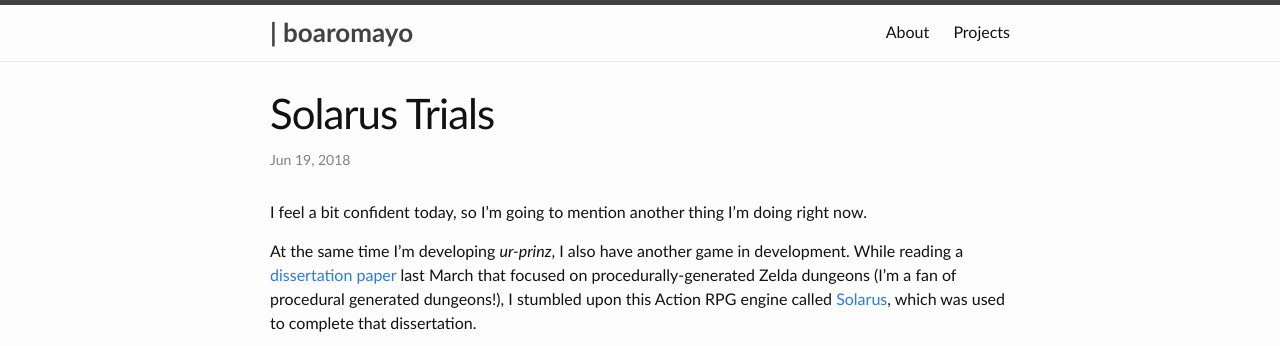
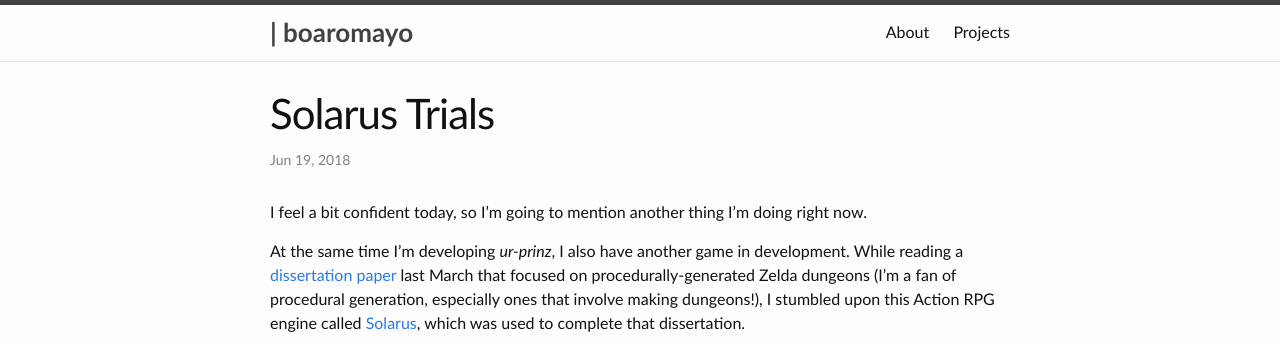
Before and after one commit to boaromayo/boaromayo.net-portfolio, a Jekyll site: the page built from _posts/2018-06-19-solarus-trials.md, in a window 1280 px wide, cut to the strip 0-346 px from the top of the page. Built offline with Jekyll 4.4.1, drawn with Linux system fonts in a browser that asks for light colours.

Commit message:
Edited Solarus Trials post (#71)
* Fixed broken link to Solarus main page

* Edited Solarus Trials post

```diff
--- a/_posts/2018-06-19-solarus-trials.md
+++ b/_posts/2018-06-19-solarus-trials.md
@@ -8,7 +8,7 @@ body-class: article
 
 I feel a bit confident today, so I'm going to mention another thing I'm doing right now.
 
-At the same time I'm developing *ur-prinz*, I also have another game in development. While reading a [dissertation paper](http://beckylavender.co.uk/portfolio/the-zelda-dungeon-generator/) last March that focused on procedurally-generated Zelda dungeons (I'm a fan of procedural generated dungeons!), I stumbled upon this Action RPG engine called [Solarus](https://www.solarus-games.org/), which was used to complete that dissertation.
+At the same time I'm developing *ur-prinz*, I also have another game in development. While reading a [dissertation paper](http://beckylavender.co.uk/portfolio/the-zelda-dungeon-generator/) last March that focused on procedurally-generated Zelda dungeons (I'm a fan of procedural generation, especially ones that involve making dungeons!), I stumbled upon this Action RPG engine called [Solarus](http://www.solarus-games.org/), which was used to complete that dissertation.
 
 <img src="http://www.solarus-games.org/wp-content/uploads/2013/05/solarus-logo-black-on-transparent1.png" alt="solarus-games-logo" title="Solarus Is Pretty Decent" width="292.8" height="88.8" />
 
```
